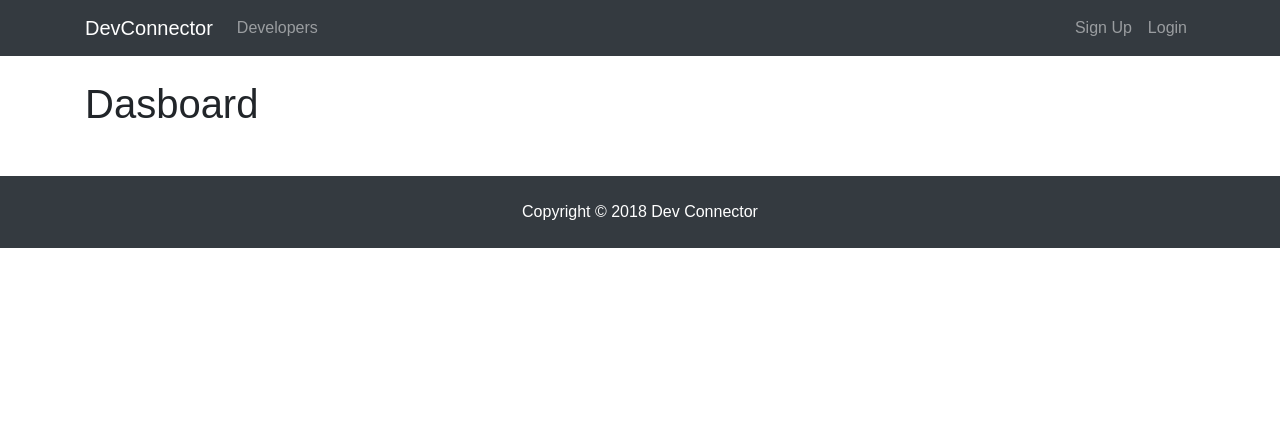
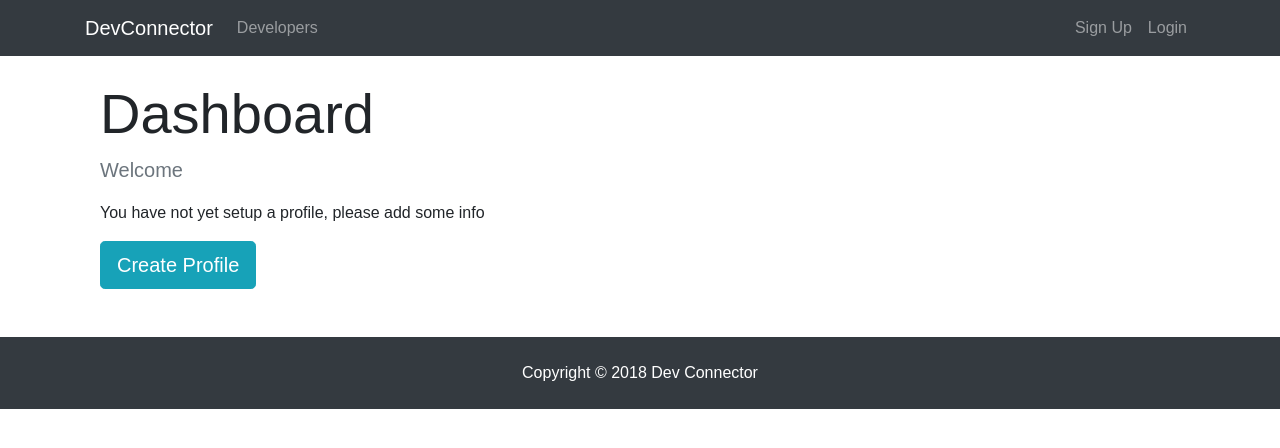
Before and after one commit to CodeSlaughter/devConnector, a React (Create React App) app in the folder client/: page /dashboard in a window 1280 px wide. Shown: the top 448 px of the page. Built offline with nearby package versions, Linux system fonts and the light colour scheme; no server answers.

Commit message:
dashboard set up

```diff
--- /dev/null
+++ b/client/src/components/common/Spinner.js
@@ -0,0 +1,14 @@
+import React from 'react';
+import spinner from './spinner.gif'
+
+export default () => {
+  return (
+    <div>
+      <img
+      src={spinner}
+      style={{width: '200px', margin: 'auto', display: 'block'}}
+      alt="loading"
+      />
+    </div>
+  )
+}
--- a/client/src/components/dashboard/Dashboard.js
+++ b/client/src/components/dashboard/Dashboard.js
@@ -1,7 +1,9 @@
 import React, { Component } from 'react';
 import PropTypes from 'prop-types';
 import { connect } from 'react-redux';
+import { Link } from 'react-router-dom';
 import { getCurrentProfile } from '../../actions/profileActions';
+import Spinner from '../common/Spinner'
 
 class Dashboard extends Component {
     componentDidMount(){
@@ -9,12 +11,57 @@ class Dashboard extends Component {
     }
 
   render() {
+    const { user } = this.props.auth;
+    const { profile, loading } = this.props.profile;
+
+    let dashboarcContent;
+
+    if (profile === null || loading) {
+        dashboarcContent = <Spinner />
+    } else {
+        if (Object.keys(profile) > 0 ){
+            dashboarcContent = <h4>TODO: DISPLAY PROFILE</h4>
+        } else {
+            //User is logged in but doesnt have a profile
+            dashboarcContent = (
+                <div>
+                    <p className="lead text-muted">Welcome { user.name }</p>
+                    <p>You have not yet setup a profile, please add some info</p>
+                    <Link
+                    to="/create-profile"
+                    className="btn btn-lg btn-info"
+                    >Create Profile</Link>
+                </div>
+            )
+        }
+    }
+
     return (
-      <div>
-        <h1>Dasboard</h1>
+      <div className="dashboard">
+          <div className="container">
+              <div className="row">
+                  <div className="col-md-12">
+                      <h1 className="display-4">
+                          Dashboard
+                      </h1>
+                      {dashboarcContent}
+                  </div>
+              </div>
+          </div>
       </div>
     )
   }
 }
 
-export default connect(null, { getCurrentProfile })(Dashboard);
+Dashboard.propTypes = {
+    getCurrentProfile: PropTypes.func.isRequired,
+    auth: PropTypes.object.isRequired,
+    profile: PropTypes.object.isRequired
+  }
+
+const mapStateToPropes = state => ({
+    profile: state.profile,
+    auth: state.auth
+})
+
+export default connect(mapStateToPropes, { getCurrentProfile })(Dashboard);
--- a/client/src/components/layout/Navbar.js
+++ b/client/src/components/layout/Navbar.js
@@ -20,7 +20,7 @@ class Navbar extends Component {
     const authLinks = (
       <ul className="navbar-nav ml-auto">
         <li className="nav-item">
-          <a href="#" onClick={this.onLogoutClick.bind(this)} className="nav-link">
+          <a href="" onClick={this.onLogoutClick.bind(this)} className="nav-link">
             <img src={user.avatar}
             className="rounded-circle"
             alt={user.name}
```
Also changed, not shown: client/src/components/common/TextFieldGroup.js (+4 -4 lines), client/src/components/common/spinner.gif (added).
